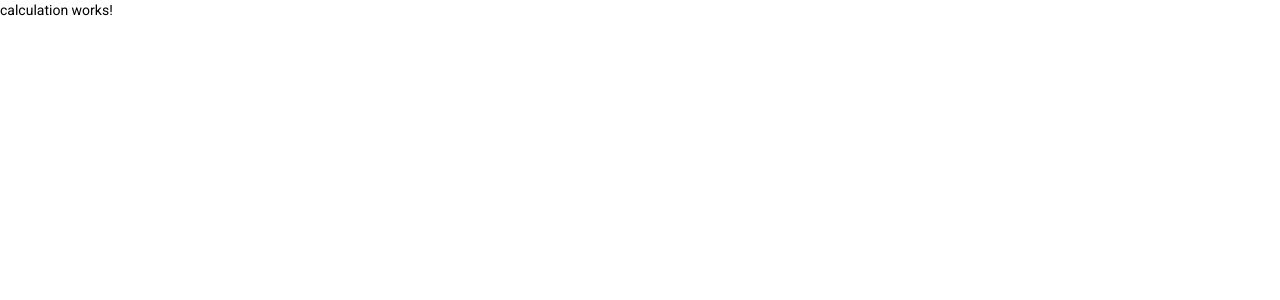
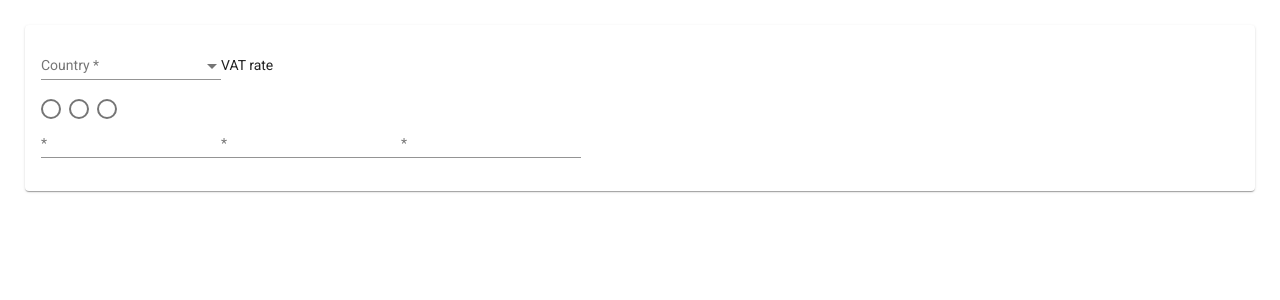
Before and after one commit to ZeluisFS/price-calculation, an Angular app in the folder frontend/: page /calculation in a window 1280 px wide. Shown: the top 300 px of the page. Built offline with nearby package versions, Linux system fonts and the light colour scheme.

Commit message:
feat: Add first functional skeleton without any styles

```diff
--- a/frontend/angular.json
+++ b/frontend/angular.json
@@ -28,7 +28,7 @@
             ],
             "styles": [
               "./node_modules/@angular/material/prebuilt-themes/deeppurple-amber.css",
-              "src/styles.css"
+              "src/styles.scss"
             ],
             "scripts": []
           },
@@ -96,7 +96,7 @@
             ],
             "styles": [
               "./node_modules/@angular/material/prebuilt-themes/deeppurple-amber.css",
-              "src/styles.css"
+              "src/styles.scss"
             ],
             "scripts": []
           }
--- /dev/null
+++ b/frontend/src/app/calculation/models/index.ts
@@ -0,0 +1 @@
+export * from './country.model';
--- a/frontend/src/app/calculation/pages/calculation/calculation.component.html
+++ b/frontend/src/app/calculation/pages/calculation/calculation.component.html
@@ -1 +1,45 @@
-<p>calculation works!</p>
+<mat-card>
+  <mat-card-content>
+    <form [formGroup]="formGroup" novalidate>
+      <mat-form-field>
+        <mat-label>Country</mat-label>
+        <mat-select formControlName="country">
+          <mat-option [value]="country.code" *ngFor="let country of countries">{{country.value}}</mat-option>
+        </mat-select>
+      </mat-form-field>
+
+      <!-- <mat-form-field>
+        <mat-label>VAT rate</mat-label>
+        <mat-radio-group formControlName="vatRate">
+          <mat-radio-button [value]="rate" *ngFor="let rate of selectedCountryVatRates()"></mat-radio-button>
+        </mat-radio-group>
+      </mat-form-field> -->
+      <mat-label>VAT rate</mat-label>
+      <mat-radio-group formControlName="vatRate">
+        <mat-radio-button [value]="rate" *ngFor="let rate of selectedCountryVatRates()"></mat-radio-button>
+      </mat-radio-group>
+
+      <div class="row">
+        <div class="col-6">
+          <mat-radio-group formControlName="priceOptions">
+            <mat-radio-button [value]="option" *ngFor="let option of priceOptions"></mat-radio-button>
+          </mat-radio-group>
+        </div>
+        <div class="col-6">
+          <mat-form-field>
+            <mat-label></mat-label>
+            <input matInput formControlName="priceWithoutVat">
+          </mat-form-field>
+          <mat-form-field>
+            <mat-label></mat-label>
+            <input matInput formControlName="valueAddedTax">
+          </mat-form-field>
+          <mat-form-field>
+            <mat-label></mat-label>
+            <input matInput formControlName="priceIncludeVat">
+          </mat-form-field>
+        </div>
+      </div>
+    </form>
+  </mat-card-content>
+</mat-card>
--- a/frontend/src/app/calculation/pages/calculation/calculation.component.ts
+++ b/frontend/src/app/calculation/pages/calculation/calculation.component.ts
@@ -1,15 +1,45 @@
-import { Component, OnInit } from '@angular/core';
+import { Component } from '@angular/core';
+import { FormBuilder, Validators } from '@angular/forms';
+import { ONLY_NUMERIC_REGEX } from 'src/app/utils';
+import { CountryWithVatRates } from '../../models';
 
 @Component({
   selector: 'app-calculation',
   templateUrl: './calculation.component.html',
   styleUrls: ['./calculation.component.css']
 })
-export class CalculationComponent implements OnInit {
+export class CalculationComponent {
+  private minimumPriceOrValueValidation: number = 1;
+  private priceOrValueValidators = [Validators.required, Validators.pattern(ONLY_NUMERIC_REGEX),
+    Validators.min(this.minimumPriceOrValueValidation)];
 
-  constructor() { }
+  formGroup = this.fb.group({
+    country: ['', [Validators.required]],
+    vatRate: ['', [Validators.required]],
+    priceOptions: ['', [Validators.required]],
+    priceWithoutVat: ['', this.priceOrValueValidators],
+    valueAddedTax: ['', this.priceOrValueValidators],
+    priceIncludeVat: ['', this.priceOrValueValidators]
+  });
 
-  ngOnInit(): void {
+  countries: CountryWithVatRates[] = [
+    {code: 'AT', value: 'Austria', vatRates: [5, 10, 13, 20]},
+    {code: 'GB', value: 'United Kingdom', vatRates: [5, 20]},
+    {code: 'PT', value: 'Portugal', vatRates: [6, 13, 23]},
+    {code: 'SG', value: 'Singapore', vatRates: [7]}
+  ];
+
+  priceOptions: string[] = ['Price without VAT', 'Value-Added Tax', 'Price incl. VAT'];
+
+  constructor(private fb: FormBuilder) { }
+
+  selectedCountryVatRates(): number[] {
+    const selectedCountryCode = this.formGroup.get('country')?.value;
+
+    if (selectedCountryCode) {
+      return this.countries?.find(c => c.code == selectedCountryCode)?.vatRates || [];
+    }
+
+    return [];
   }
-
 }
--- /dev/null
+++ b/frontend/src/app/utils/index.ts
@@ -0,0 +1 @@
+export * from './regex.util';
--- /dev/null
+++ b/frontend/src/app/utils/regex.util.ts
@@ -0,0 +1 @@
+export const ONLY_NUMERIC_REGEX: string = "^[0-9]*$";
--- a/frontend/src/styles.css
+++ b/frontend/src/styles.scss
@@ -1,4 +1,4 @@
 /* You can add global styles to this file, and also import other style files */
 
 html, body { height: 100%; }
-body { margin: 0; font-family: Roboto, "Helvetica Neue", sans-serif; }
+body { margin: 0; padding: 25px; font-family: Roboto, "Helvetica Neue", sans-serif; }
```
Also changed, not shown: frontend/src/app/calculation/calculation.module.ts (+13 -1 lines), frontend/src/app/calculation/models/country.model.ts (added, +8 -0 lines).
